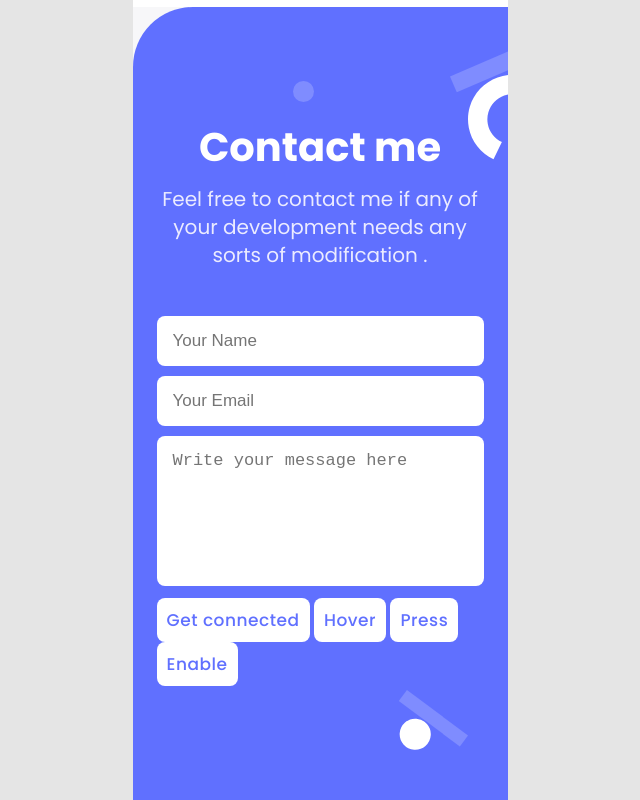
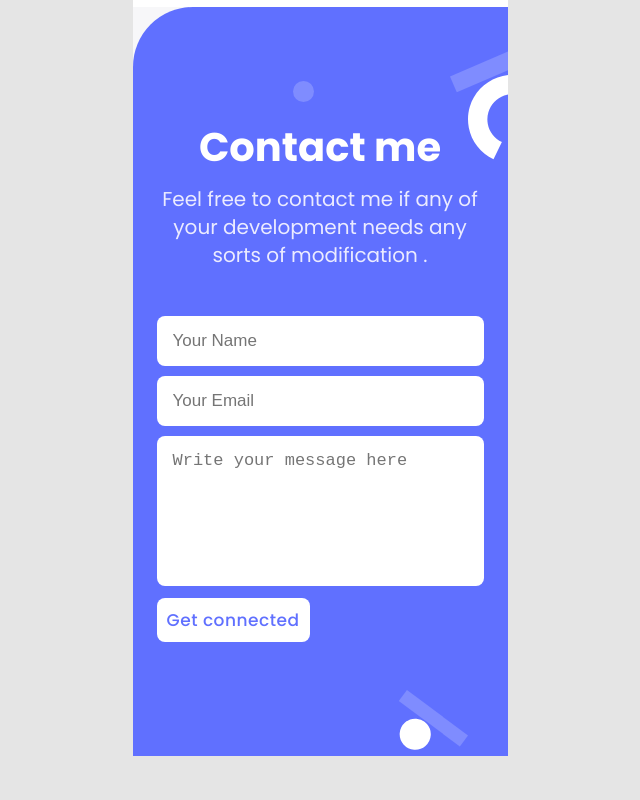
Before and after one commit to chuaindia/Portfolio, a website: page index.html in a window 1280 px wide. Shown: the part 4360-5160 px from the top of the page, without its empty margins (320-960 px from the left). After the commit the page ends 5116 px from the top, so only its background shows below. Drawn offline with Linux system fonts and the light colour scheme.

Commit message:
Add html file

```diff
--- a/index.html
+++ b/index.html
@@ -258,16 +258,21 @@
                 </button>
               </div>
              </li>
-            <!-- /Skills -->
           </ul>
         </section>
         <section class="contact-me">
+           <!-- Contact-Me-Form -->
           <h2>Contact me</h2>
           <p>
             Feel free to contact me if any of your development needs any sorts of modification .
           </p>
           <form class="contact-form" action="#" method="post">
-            <input type="text" name="name" placeholder="Your Name" required />
+            <input
+              type="text"
+              name="name"
+              placeholder="Your Name"
+              required
+            />
             <input
               type="email"
               name="email"
@@ -282,9 +287,6 @@
               required
             ></textarea>
             <button class="btn-submit" type="submit">Get connected</button>
-            <button class="btn-submit" type="submit">Hover</button>
-            <button class="btn-submit" type="submit">Press</button>
-            <button class="btn-submit" type="submit">Enable</button>
           </form>
         </section>
       </main>
```
